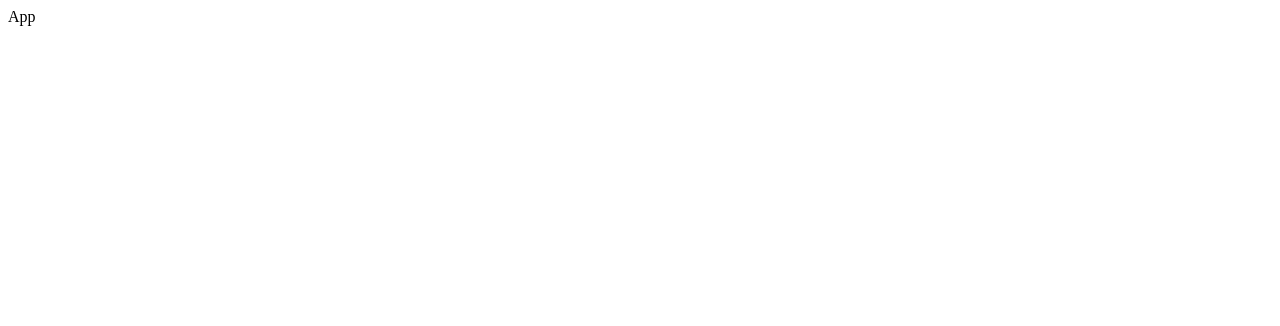
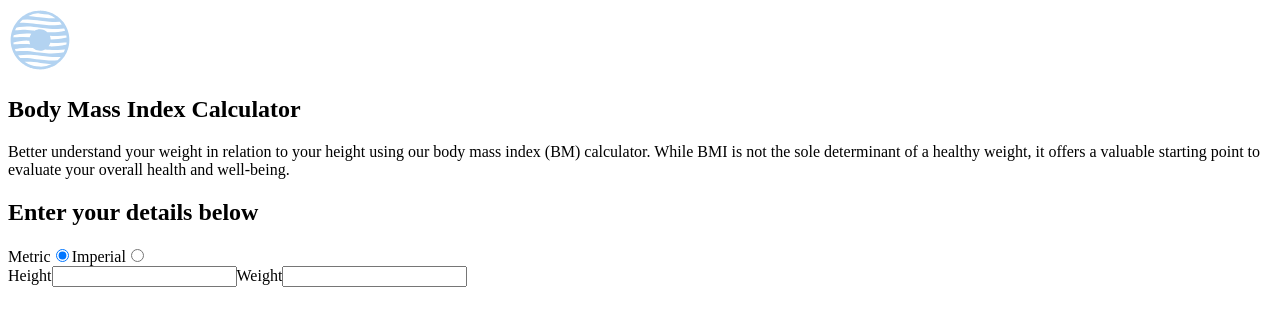
Before and after one commit to jake4369/frontend-mentor-junior, a React (Create React App) app in the folder bmi-calculator/: page / in a window 1280 px wide. Shown: the top 326 px of the page. Built offline with nearby package versions, Linux system fonts and the light colour scheme.

Commit message:
Import Hero section

```diff
--- a/bmi-calculator/src/App.js
+++ b/bmi-calculator/src/App.js
@@ -1,7 +1,11 @@
+import Hero from "./components/Hero";
+
 const App = () => {
   return (
-    <div>App</div>
-  )
-}
+    <main className="app">
+      <Hero />
+    </main>
+  );
+};
 
-export default App
+export default App;
```
